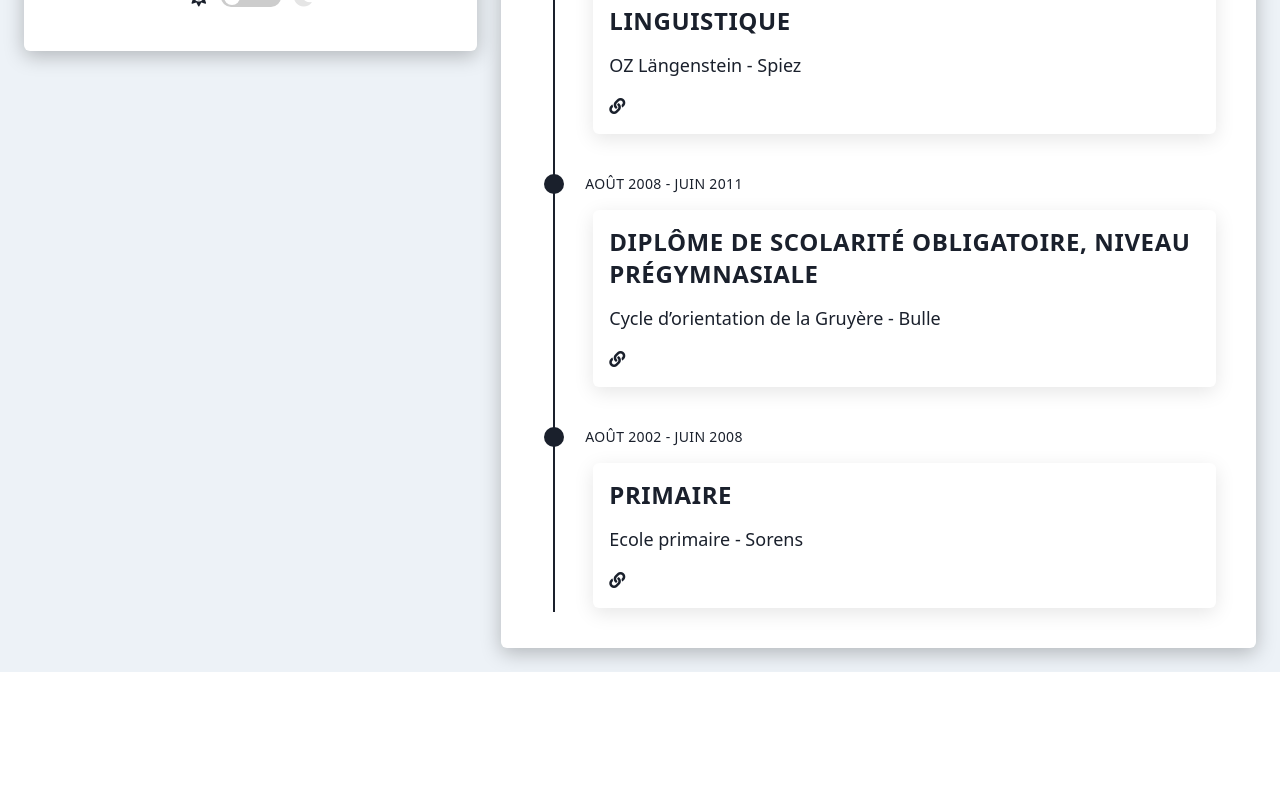
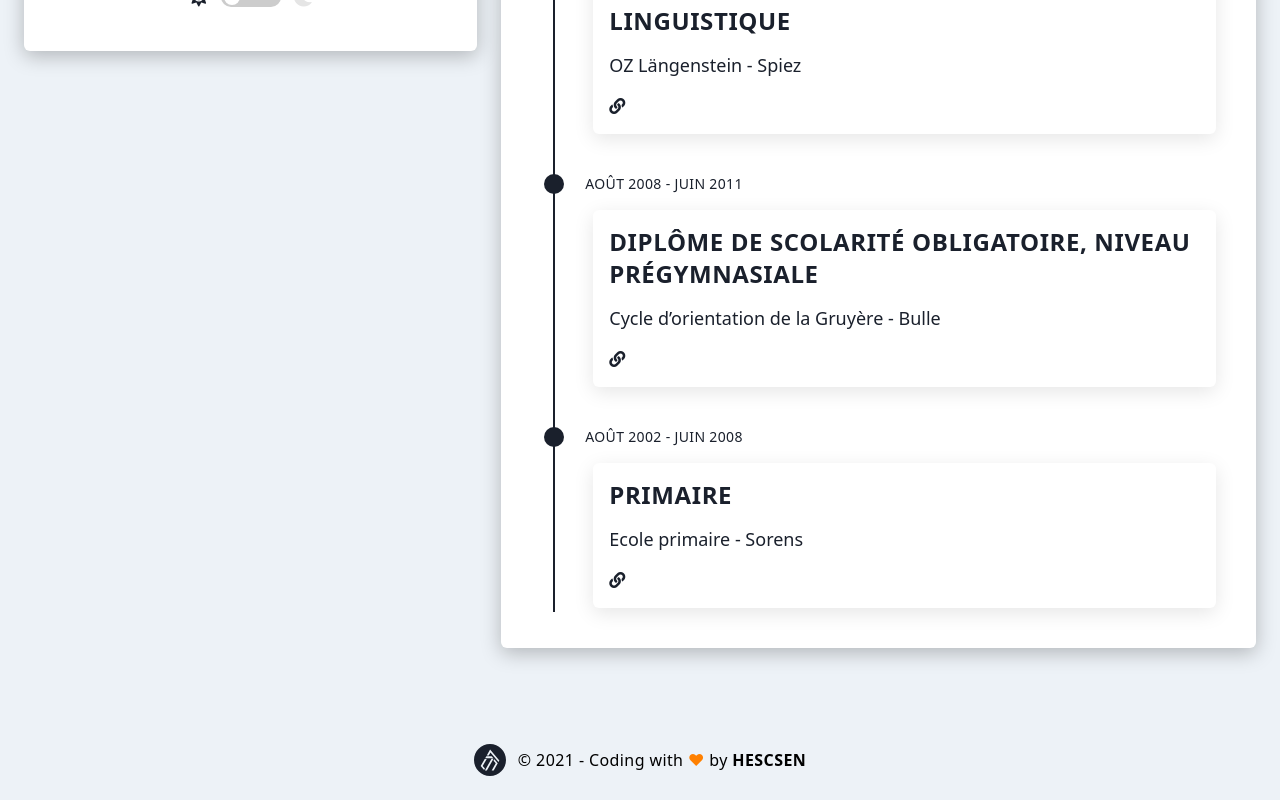
Before and after one commit to sylvainnicolet/cv-app, a Nuxt app: page /formations in a window 1280 px wide. Shown: the part 885-1685 px from the top of the page. Before the commit the page ends 1557 px from the top, so only its background shows below. Built offline with nearby package versions, Linux system fonts and the light colour scheme.

Commit message:
🎨 Implement Footer

```diff
--- a/app.vue
+++ b/app.vue
@@ -6,9 +6,10 @@ import './assets/scss/custom.scss'
 <template>
   <div id="app" :class="theme">
     <div class="layout">
-      <Navigation @toggle="toggle" />
-      <NuxtPage />
+      <navigation @toggle="toggle" />
+      <nuxt-page />
     </div>
+    <custom-footer />
   </div>
 </template>
 
--- /dev/null
+++ b/assets/scss/_footer.scss
@@ -0,0 +1,32 @@
+/* Timeline */
+#footer {
+  @apply flex justify-center items-center;
+  @apply space-x-3;
+  @apply pt-24;
+
+  svg {
+    @apply fill-current;
+    @apply text-lt_text;
+    @apply hover:text-accent;
+  }
+
+  p {
+    @apply text-base tracking-wide;
+  }
+}
+
+/* Dark */
+.dark {
+
+  #footer {
+
+    svg {
+      @apply text-dt_text;
+      @apply hover:text-accent;
+    }
+
+    p {
+      @apply text-dt_text;
+    }
+  }
+}
--- a/assets/scss/_typography.scss
+++ b/assets/scss/_typography.scss
@@ -10,7 +10,7 @@
 }
 
 p {
-  @apply text-lg text-justify leading-snug;
+  @apply text-lg leading-snug;
 }
 
 .section--description {
--- a/assets/scss/custom.scss
+++ b/assets/scss/custom.scss
@@ -3,5 +3,6 @@
 @import "typography";
 @import "switch";
 @import "timeline";
+@import "footer";
 
 @import 'https://use.fontawesome.com/releases/v5.15.4/css/all.css';
--- /dev/null
+++ b/components/customFooter.vue
@@ -0,0 +1,17 @@
+<template>
+  <footer id="footer">
+    <a href="https://www.hescsen.com/" target="_blank">
+      <svg class="block w-8 h-8" viewBox="0 0 1000 1000">
+        <g id="STROKE">
+          <path d="M500,0C223.8576,0,0,223.8576,0,500s223.8576,500,500,500,500-223.8577,500-500S776.1424,0,500,0ZM385.3325,379.4924H552.6573l52.4208,62.4727H349.2639ZM208.5442,684.5546l126.76-219.5541h62.472l-126.76,219.5541L340.8424,767.77l-25.4637,44.1046ZM402.5907,824.61h-62.473L547.9628,464.6116h62.4729Zm212.36.39H552.4788l126.76-219.5541L609.4121,522.23l25.4638-44.1046L741.71,605.4459Zm151.03-261.7921L514.2789,263.2109,460.67,356.0646h-62.472L502.7356,175l288.72,344.0834Z"></path>
+        </g>
+      </svg>
+    </a>
+    <p>
+      © 2021 - Coding with
+      <span class="text-accent">♥</span>
+      by
+      <a class="font-bold" href="https://www.hescsen.com/" target="_blank" >HESCSEN</a>
+    </p>
+  </footer>
+</template>
```
